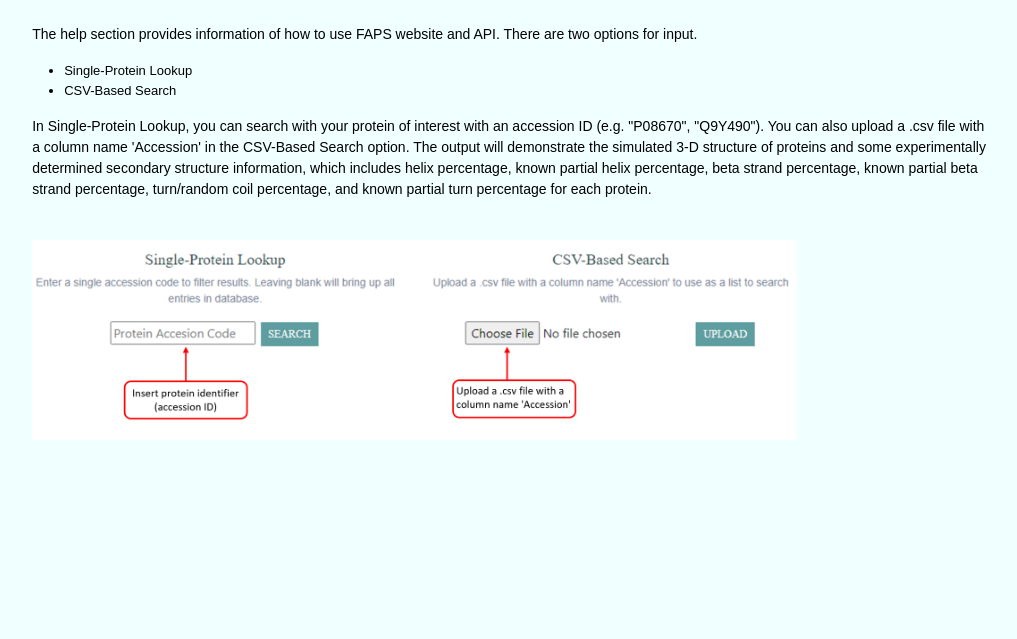
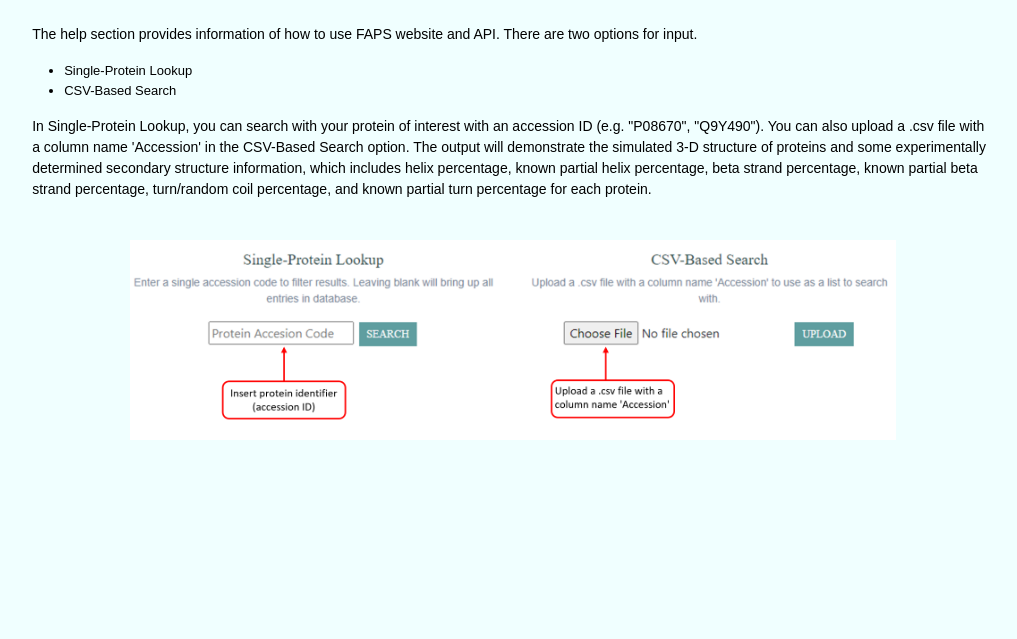
Before and after one commit to alfrediolu/FAPS, a Django app: page /help in a window 1280 px wide. Shown: the part 287-926 px from the top of the page, without its empty margins (127-1144 px from the left). Run offline with Django 3.2, Linux system fonts and the light colour scheme.

Commit message:
index.html

```diff
--- a/template/help.html
+++ b/template/help.html
@@ -56,7 +56,7 @@
                 percentage, and known partial turn percentage for each protein.
             </p>
             <br />
-            <img src="{% static "help_up.png" %}" alt="faps"
+            <img src="{% static "help_up.png" %}" alt="help1" class="img-center">
             <br /><br />
 
         </div>
```
